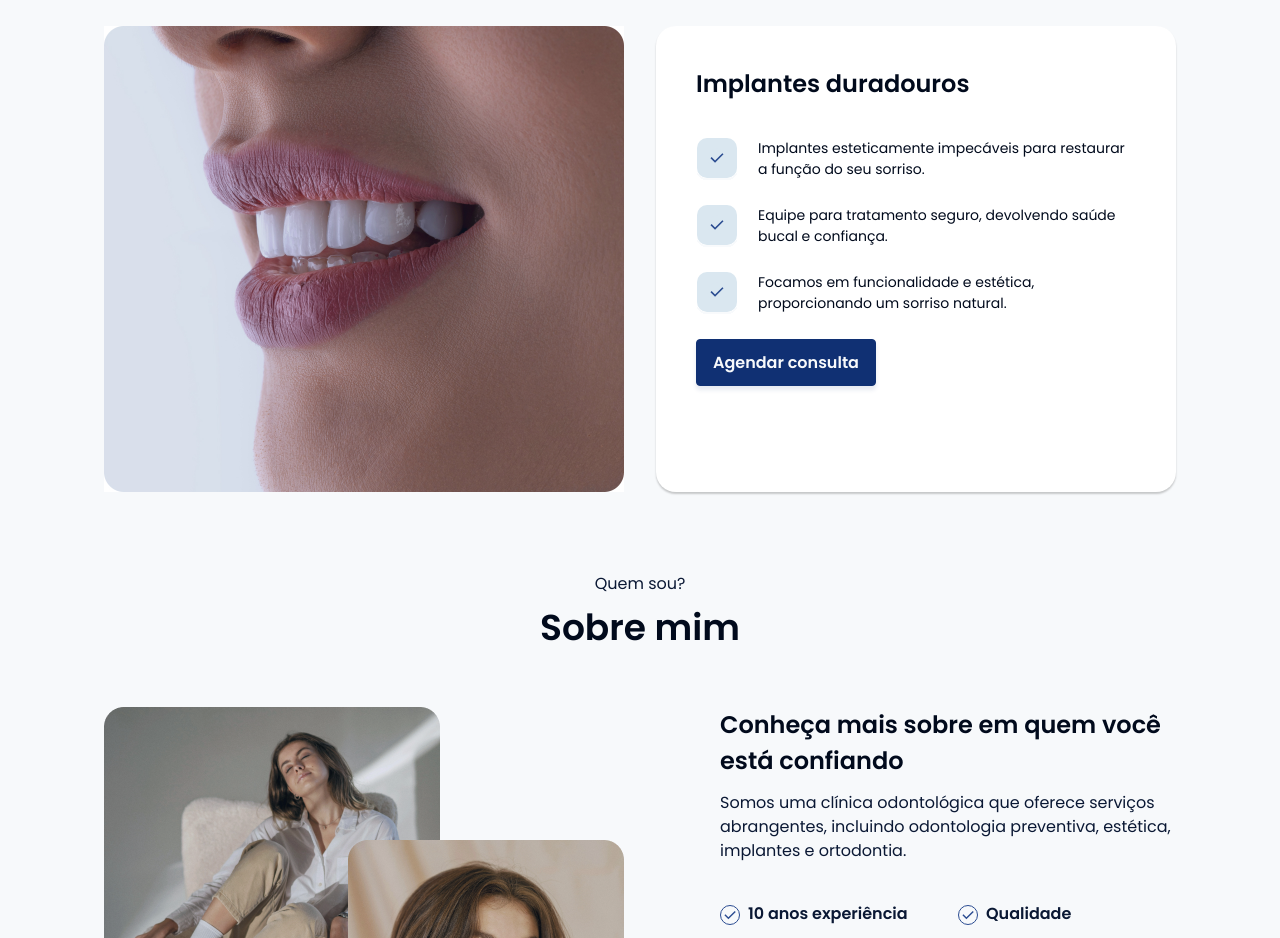
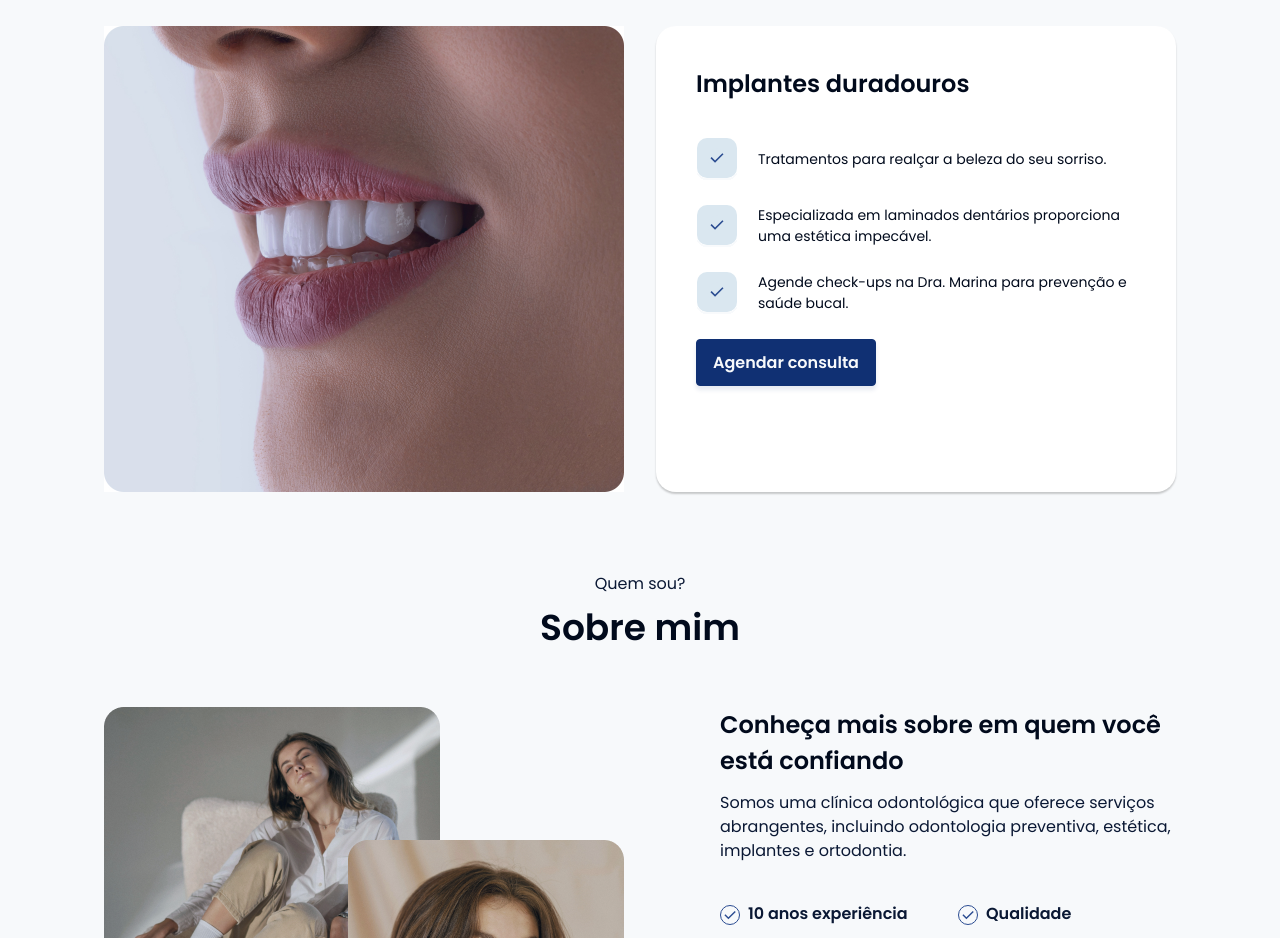
Before and after one commit to Weryclison/clinicaodontologica, a plain HTML site: page index.html in a window 1280 px wide. Shown: the part 1200-2138 px from the top of the page. Drawn offline with Linux system fonts and the light colour scheme.

Commit message:
correcao bugs

```diff
--- a/index.html
+++ b/index.html
@@ -4,6 +4,12 @@
 <head>
   <meta charset="UTF-8">
   <meta name="viewport" content="width=device-width, initial-scale=1.0">
+  <meta name="description" content="Agende uma consulta com a Dra. Marina, a número 1 em SC em implantes duradouros, laminados dentários e ortodontia. Conheça os seus serviços, especialidades e clínicas locais. Confie na sua experiência, qualidade e excelência.">
+  <meta name="keywords" content="Dra. Marina, prevenção odontológica, estética odontológica, implantes duradouros, laminados dentários, ortodontia, consulta odontológica, clínicas odontológicas, SC">
+  <meta name="author" content="Nome do seu site ou nome da clínica">
+  <meta property="og:title" content="Dra. Marina - Especialista em Prevenção e Estética Odontológica">
+  <meta property="og:description" content="Agende uma consulta com a Dra. Marina, a número 1 em SC em implantes duradouros, laminados dentários e ortodontia. Conheça os seus serviços, especialidades e clínicas locais. Confie na sua experiência, qualidade e excelência.">
+
   <title>Clínica Odontológica</title>
   <link rel="preconnect" href="https://fonts.googleapis.com">
   <link rel="preconnect" href="https://fonts.gstatic.com" crossorigin>
@@ -89,15 +95,15 @@
         <ul>
           <li class="font-1-e escuro-2">
             <img src="./svg/caixinha-verificado.svg" alt="caixinha">
-            Implantes esteticamente impecáveis para restaurar a função do seu sorriso.
+            Tratamentos para realçar a beleza do seu sorriso.
           </li>
           <li class="font-1-e escuro-2">
             <img src="./svg/caixinha-verificado.svg" alt="caixinha">
-            Equipe para tratamento seguro, devolvendo saúde bucal e confiança.
+            Especializada em laminados dentários proporciona uma estética impecável.
           </li>
           <li class="font-1-e escuro-2">
             <img src="./svg/caixinha-verificado.svg" alt="caixinha">
-            Focamos em funcionalidade e estética, proporcionando um sorriso natural.
+            Agende check-ups na Dra. Marina para prevenção e saúde bucal.
           </li>
         </ul>
         <a href="#contato" class="botao">Agendar consulta</a>
@@ -251,7 +257,7 @@
   <footer class="container">
     <div class="footer">
       <div class="footer-caixa-1">
-        <a href="#"><img src="./svg/logo.svg" alt=""></a>
+        <a href="#"><img src="./svg/logo.svg" alt="Logo doutora manina"></a>
         <p class="font-1-d escuro">Atuamos há 10 anos, e nossa reputação é construída na qualidade do atendimento personalizado e na busca constante pela excelência.</p>
         <div class="contato-redes-flex">
           <img src="./svg/icon-instagram-escuro.svg" alt="">
```
